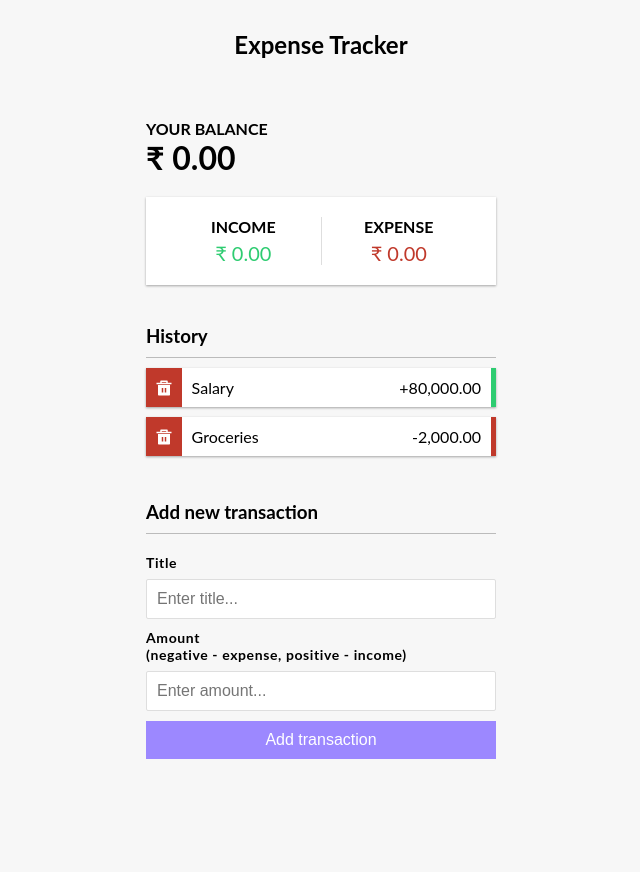
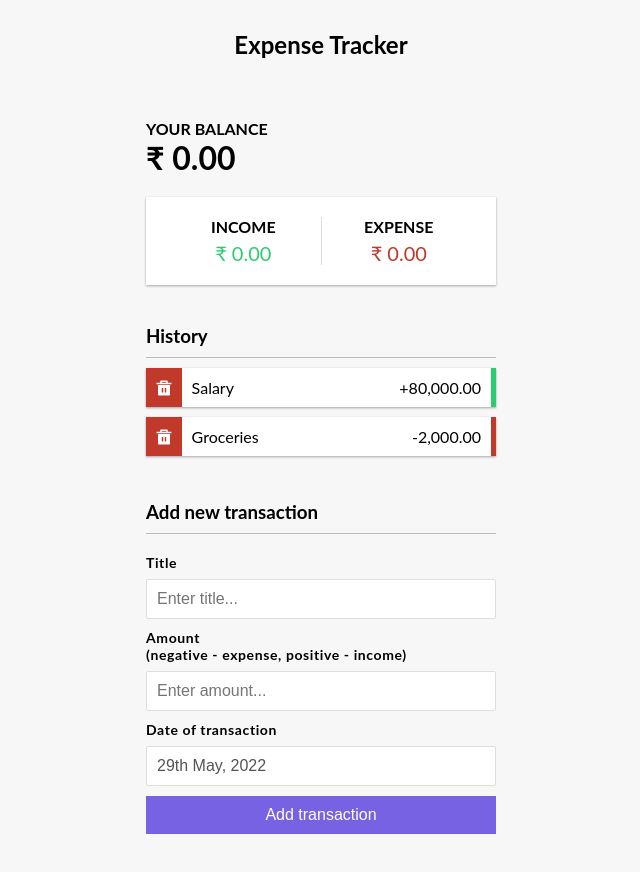
Before and after one commit to Drabzee/expense-tracker, a React (Create React App) app: page / in a window 1280 px wide. Shown: the top 872 px of the page, without its empty margins (319-959 px from the left). Before the commit the page ends 819 px from the top, so only its background shows below. Built offline with nearby package versions, Linux system fonts and the light colour scheme.

Commit message:
date field added in transaction form

```diff
--- a/package.json
+++ b/package.json
@@ -4,9 +4,14 @@
   "version": "0.1.0",
   "private": true,
   "dependencies": {
+    "@emotion/react": "^11.9.3",
+    "@emotion/styled": "^11.9.3",
+    "@mui/material": "^5.8.7",
+    "@mui/x-date-pickers": "^5.0.0-beta.0",
     "@testing-library/jest-dom": "^5.16.4",
     "@testing-library/react": "^13.2.0",
     "@testing-library/user-event": "^13.5.0",
+    "moment": "^2.29.4",
     "react": "^18.1.0",
     "react-dom": "^18.1.0",
     "react-icons": "^4.3.1",
--- /dev/null
+++ b/src/components/DateFormField.jsx
@@ -0,0 +1,50 @@
+import { useState } from 'react';
+import { MobileDatePicker } from '@mui/x-date-pickers/MobileDatePicker';
+import moment from 'moment';
+import style from 'styles/InputFormField.module.scss';
+
+const DateFormField = ({label, id}) => {
+
+  const [ date, setDate ] = useState(moment());
+  const [ isDatePickerOpen, setIsDatePickerOpen ] = useState(false);
+
+  const onClickHandler = () => {
+    setIsDatePickerOpen(true);
+  }
+
+  const getDatePickerUI = () => {
+    return (
+      <div className={style.inputFormField} onClick={onClickHandler}>
+        <label htmlFor={id}>{label}</label>
+        <input
+            type="text"
+            name={id}
+            id={id}
+            disabled={true}
+            readOnly={true}
+            value={date.format('Do MMM, YYYY')}
+          />
+      </div>
+    )
+  }
+
+  return (
+    <MobileDatePicker
+        label="Basic example"
+        value={date}
+        maxDate={moment()}
+        showDaysOutsideCurrentMonth={true}
+        open={isDatePickerOpen}
+        showToolbar={false}
+        onChange={(newValue) => {
+          setDate(newValue);
+        }}
+        closeOnSelect={true}
+        onClose={() => setIsDatePickerOpen(false)}
+        renderInput={ () => getDatePickerUI() }
+        views={['year', 'month', 'day']}
+      />
+  )
+}
+
+export default DateFormField
--- a/src/components/InputFormField.jsx
+++ b/src/components/InputFormField.jsx
@@ -1,10 +1,10 @@
 import style from 'styles/InputFormField.module.scss';
 
-const InputFormField = ({ type, label, placeholder }) => {
+const InputFormField = ({ type, label, id, placeholder }) => {
   return (
     <div className={style.inputFormField}>
-        <label htmlFor="title">{label}</label>
-        <input type={type} name="title" id="title" placeholder={placeholder} />
+        <label htmlFor={id}>{label}</label>
+        <input type={type} name={id} id={id} placeholder={placeholder} />
     </div>
   )
 }
--- a/src/components/TransactionForm.jsx
+++ b/src/components/TransactionForm.jsx
@@ -1,5 +1,6 @@
 import style from 'styles/TransactionForm.module.scss';
 import InputFormField from 'components/InputFormField';
+import DateFormField from './DateFormField';
 
 const TransactionForm = () => {
   return (
@@ -8,11 +9,14 @@ const TransactionForm = () => {
       <InputFormField
         type='text'
         label='Title'
+        id='title'
         placeholder='Enter title...' />
       <InputFormField
         type='number'
         label={"Amount\n(negative - expense, positive - income)"}
+        id='amount'
         placeholder='Enter amount...' />
+      <DateFormField label="Date of transaction" id='date' />
       <button>Add transaction</button>
     </div>
   )
--- a/src/index.css
+++ b/src/index.css
@@ -9,3 +9,12 @@ body {
   background-color: #f7f7f7;
   font-family: 'Lato', sans-serif;
 }
+
+.MuiCalendarPicker-viewTransitionContainer::-webkit-scrollbar {
+  width: 5px;
+}
+
+.MuiCalendarPicker-viewTransitionContainer::-webkit-scrollbar-thumb {
+  background-color: #7862E4;
+  border-radius: 999px;
+}
--- a/src/index.js
+++ b/src/index.js
@@ -1,13 +1,49 @@
 import React from 'react';
 import ReactDOM from 'react-dom/client';
+import { LocalizationProvider } from '@mui/x-date-pickers/LocalizationProvider';
+import { AdapterMoment } from '@mui/x-date-pickers/AdapterMoment';
+import { ThemeProvider, createTheme } from '@mui/material/styles';
 import './index.css';
 import App from './App';
 import reportWebVitals from './reportWebVitals';
 
+const darkTheme = createTheme({
+  palette: {
+    mode: 'light',
+    primary: { main: '#7862E4' },
+    secondary: { main: '#ff0000' },
+    disabled: { main: '#eee' },
+    text: {
+      primary: '#111111',
+      secondary: '#999999',
+      disabled: '#dddddd'
+    },
+    background: {
+      default: '#f7f7f7',
+      paper: '#f7f7f7'
+    },
+    components: {
+      MuiCalendarPicker: {
+        styleOverrides: {
+          viewTransitionContainer: {
+            '&::-webkit-scrollbar': {
+              width: '50px'
+            }
+          }
+        }
+      }
+    }
+  },
+});
+
 const root = ReactDOM.createRoot(document.getElementById('root'));
 root.render(
   <React.StrictMode>
-    <App />
+    <ThemeProvider theme={darkTheme}>
+      <LocalizationProvider dateAdapter={AdapterMoment}>
+        <App />
+      </LocalizationProvider>
+    </ThemeProvider>
   </React.StrictMode>
 );
 
--- a/src/styles/InputFormField.module.scss
+++ b/src/styles/InputFormField.module.scss
@@ -17,5 +17,10 @@
         font-size: 16px;
         padding: 10px;
         width: 100%;
+
+        &:disabled {
+            background-color: white;
+            cursor: pointer;
+        }
     }
 }
--- a/src/styles/TransactionForm.module.scss
+++ b/src/styles/TransactionForm.module.scss
@@ -10,7 +10,7 @@
 
     button {
         cursor: pointer;
-        background-color: #9c88ff;
+        background-color: #7862E4;
         box-shadow: var(--box-shadow);
         color: #fff;
         border: 0;
```
Also changed, not shown: 1 other file (tests, documents, lock files or other folders).
